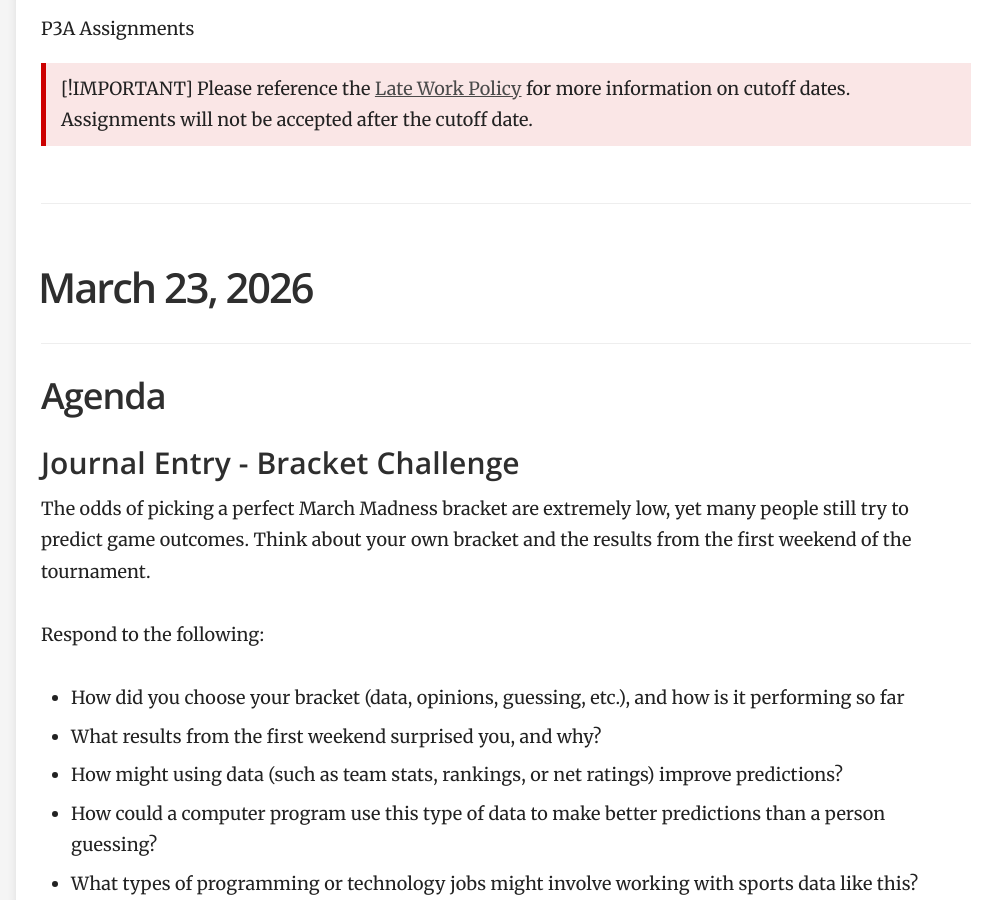
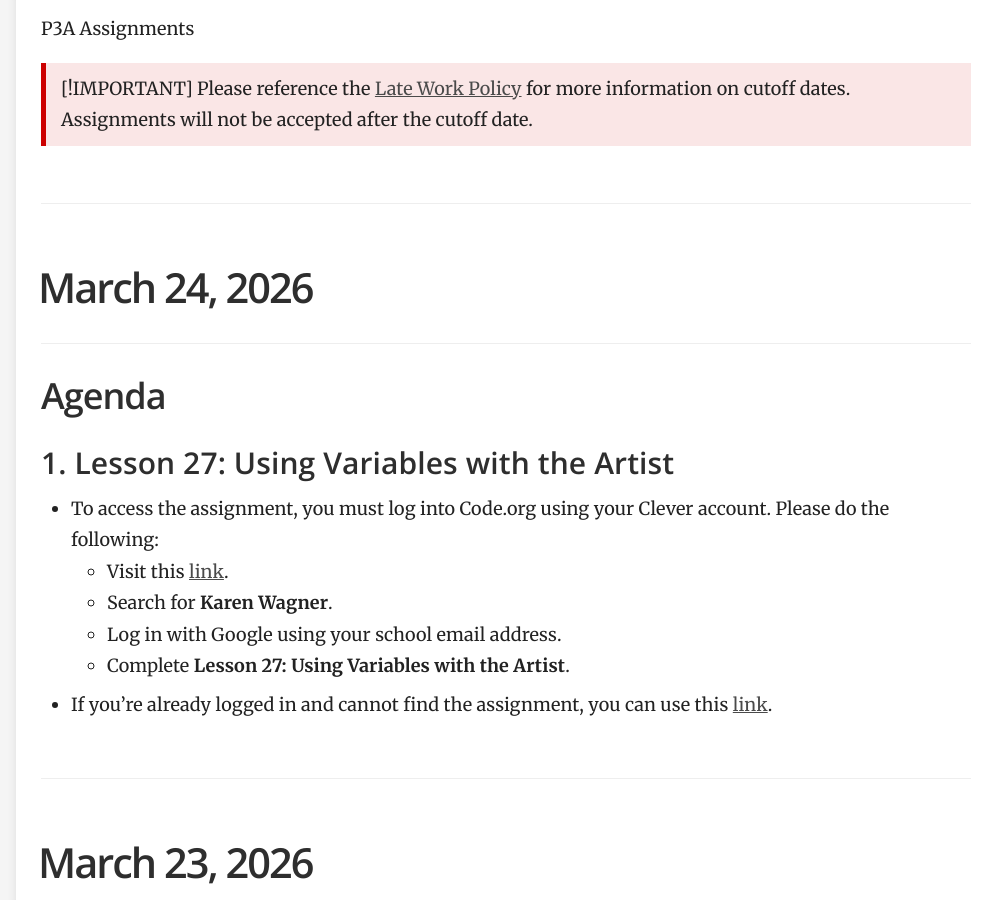
Before and after one commit to mswhitby/classroom, a Jekyll site: the page built from _docs/classes/1st.md, in a window 1280 px wide and 900 px high, scrolled down 878 px. Shown: the whole window, without its empty margins (284-1280 px from the left). Built offline with Jekyll 4.4.1, drawn with Linux system fonts in a browser that asks for light colours.

Commit message:
Updated lessons

```diff
--- a/_docs/classes/1st.md
+++ b/_docs/classes/1st.md
@@ -198,6 +198,21 @@ order: 1
 > Please reference the [Late Work Policy](https://github.com/mswhitby/classroom/blob/main/_docs/resources/late_work.md) for more information on cutoff dates. Assignments will not be accepted after the cutoff date.
 
 ****
+
+# March 24, 2026
+
+## Agenda
+
+### 1. Lesson 27: Using Variables with the Artist
+- To access the assignment, you must log into Code.org using your Clever account. Please do the following:
+    - Visit this [link](https://clever.com/oauth/district-picker?client_id=2f27405716644a951b23&redirect_uri=https%3A%2F%2Fstudio.code.org%2Fusers%2Fauth%2Fclever%2Fcallback&response_type=code&state=ede33ff61289cf32708a0f54079cdd23e31d0b0a02b0e0e8).
+    - Search for **Karen Wagner**.
+    - Log in with Google using your school email address.
+    - Complete **Lesson 27: Using Variables with the Artist**.
+
+- If you're already logged in and cannot find the assignment, you can use this [link](https://studio.code.org/courses/express-2025/units/1/lessons/27/levels/1).
+
+----
 
 # March 23, 2026
 
```
